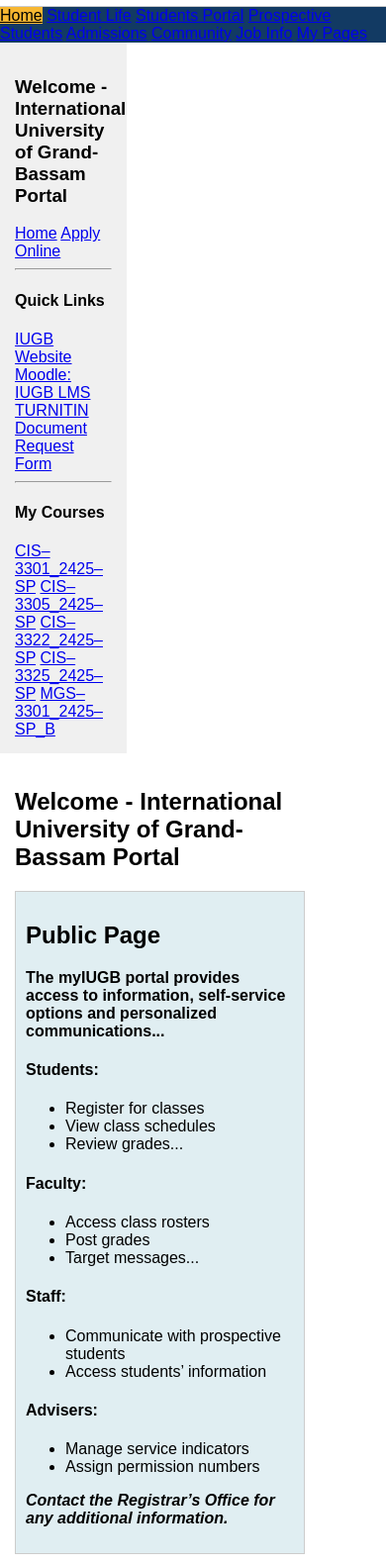
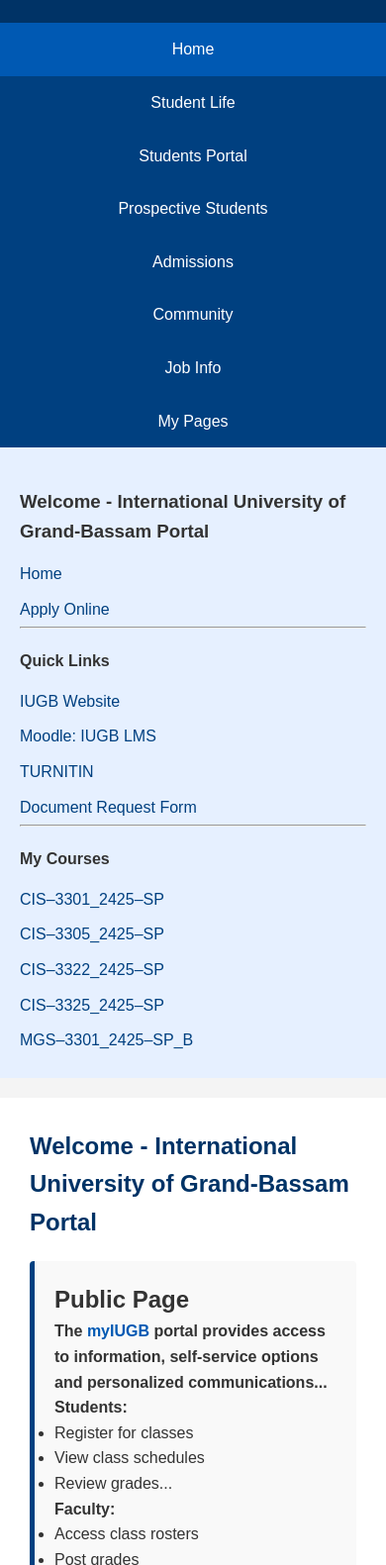
Before and after one commit to manoujosue0/iugbportalclone, a plain HTML site: page index.html in a window 390 px wide. Shown: the part 138-1719 px from the top of the page at 99% size. Drawn offline with Linux system fonts and the light colour scheme.

Commit message:
Update style.css

```diff
--- a/style.css
+++ b/style.css
@@ -1,98 +1,179 @@
-body {
+/* Reset and base styles */
+* {
   margin: 0;
-    font-family: Arial, sans-serif;
-    background-color: #fff;
-    color: #000;
+  padding: 0;
+  box-sizing: border-box;
 }
 
-.header {
-    display: flex;
-    justify-content: space-between;
-    padding: 10px;
-    border-bottom: 1px solid #ccc;
+body {
+  font-family: Arial, sans-serif;
+  background-color: #f4f4f4;
+  color: #333;
+  line-height: 1.6;
 }
 
-.logo-section {
+/* Header */
+.header {
+  background-color: #003366;
+  color: white;
+  padding: 20px;
   display: flex;
-    flex-direction: column;
-    align-items: flex-start;
+  align-items: center;
+  justify-content: space-between;
+  flex-wrap: wrap;
 }
 
 .logo {
-    height: 50px;
+  height: 60px;
 }
 
-.navbar {
-    background-color: #123a63;
-    padding: 0;
+.header h2 {
+  font-size: 1.2rem;
+  font-weight: normal;
+  margin-left: 20px;
 }
 
-.navbar ul {
-    list-style: none;
+/* Navbar */
+.navbar {
+  background-color: #004080;
+  overflow: auto;
   display: flex;
-    padding: 0;
-    margin: 0;
+  flex-wrap: wrap;
 }
 
-.navbar li {
-    padding: 12px 20px;
-    color: #fff;
-    cursor: pointer;
+.navbar a {
+  flex: 1;
+  text-align: center;
+  padding: 14px 20px;
+  text-decoration: none;
+  color: white;
+  transition: background 0.3s;
 }
 
-.navbar .active {
-    background-color: #f7b731;
-    color: #000;
+.navbar a:hover,
+.navbar a.active {
+  background-color: #0059b3;
 }
 
-.container {
-    display: flex;
-    padding: 10px;
+/* Layout */
+.sidebar {
+  background-color: #e6f0ff;
+  padding: 20px;
+  width: 250px;
+  position: fixed;
+  top: 130px;
+  bottom: 0;
+  overflow-y: auto;
 }
 
-.sidebar {
-    width: 25%;
-    background-color: #f0f0f0;
-    padding: 15px;
+.sidebar h3, .sidebar h4 {
+  margin-top: 20px;
+  margin-bottom: 10px;
+}
+
+.sidebar a {
+  display: block;
+  color: #004080;
+  text-decoration: none;
+  padding: 5px 0;
+  transition: color 0.3s;
+}
+
+.sidebar a:hover {
+  color: #001f4d;
 }
 
 .main-content {
-    width: 75%;
-    padding: 15px;
+  margin-left: 270px;
+  padding: 30px;
+  background: #fff;
+  min-height: 100vh;
 }
 
-.info-box, .calendar-box, .downloads-box, .resources-box {
+.main-content h1 {
   margin-bottom: 20px;
-    border: 1px solid #ccc;
-    padding: 10px;
-    background-color: #e0eef2;
+  color: #003366;
 }
 
+.info-box,
+.calendar-box,
+.downloads-box,
+.resources-box {
+  background: #f9f9f9;
+  padding: 20px;
+  margin-bottom: 30px;
+  border-left: 5px solid #004080;
+  border-radius: 4px;
+}
+
+.info-box .highlight {
+  color: #0059b3;
+  font-weight: bold;
+}
+
+/* Buttons */
+button {
+  margin-left: 10px;
+  padding: 6px 12px;
+  border: none;
+  background-color: #004080;
+  color: white;
+  cursor: pointer;
+  border-radius: 3px;
+}
+
+button:hover {
+  background-color: #003366;
+}
+
+/* Footer */
 .footer {
-    background-color: #f9f9f9;
+  background-color: #003366;
+  color: white;
   text-align: center;
-    padding: 10px;
-    border-top: 1px solid #ccc;
+  padding: 20px 10px;
+  margin-top: 40px;
 }
 
 .footer ul {
   list-style: none;
   display: flex;
   justify-content: center;
-    gap: 15px;
-    padding: 0;
+  flex-wrap: wrap;
+  margin-bottom: 10px;
 }
 
-.footer p {
-    font-size: 12px;
-    color: #888;
+.footer li {
+  margin: 0 15px;
 }
 
-button {
-    background-color: #234a7b;
-    color: #fff;
-    border: none;
-    padding: 6px 14px;
-    margin-top: 5px;
-    cursor: pointer;
+/* Responsive */
+@media (max-width: 768px) {
+  .sidebar {
+    position: relative;
+    width: 100%;
+    top: 0;
+    margin-bottom: 20px;
   }
+
+  .main-content {
+    margin-left: 0;
+  }
+
+  .navbar a {
+    flex: 100%;
+  }
+
+  .header {
+    flex-direction: column;
+    text-align: center;
+  }
+
+  .footer ul {
+    flex-direction: column;
+  }
+
+  .footer li {
+    margin: 5px 0;
+  }
+}
```
Lines whose indentation alone changed are shown as unchanged.
